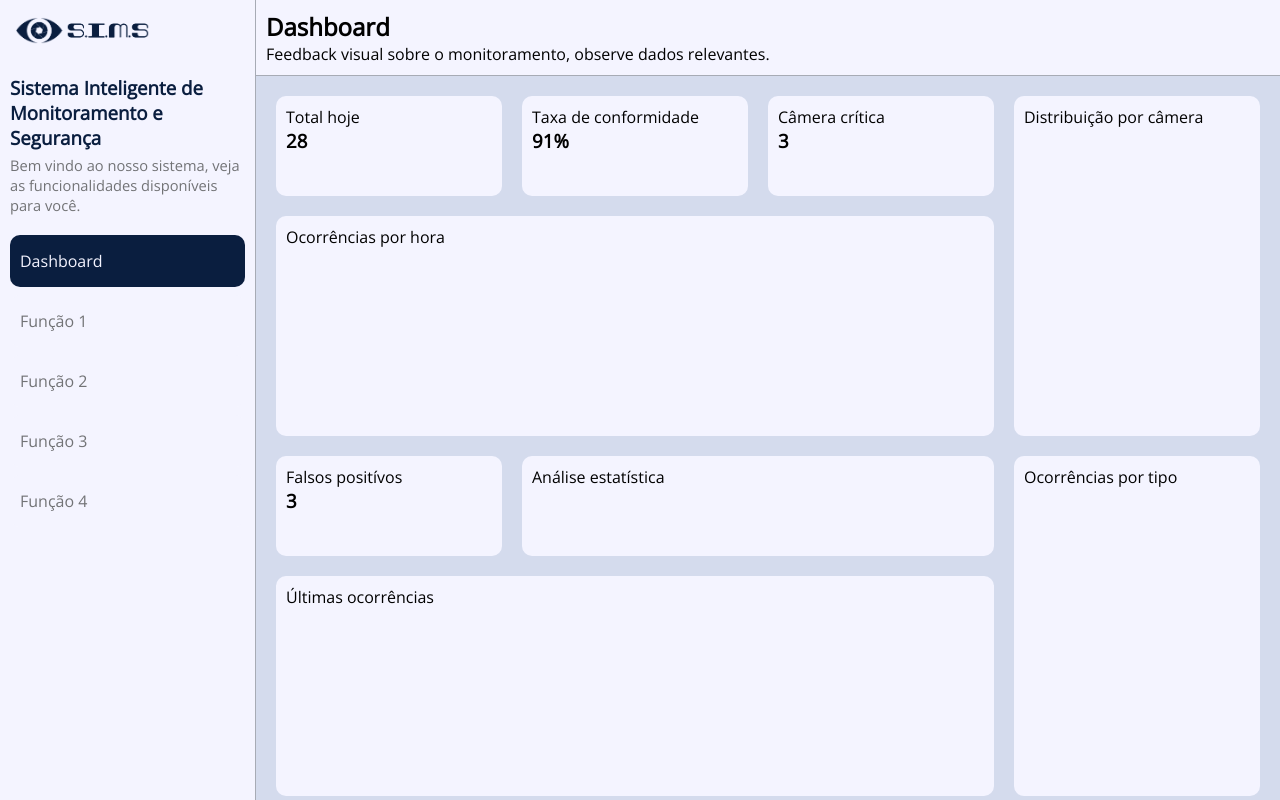
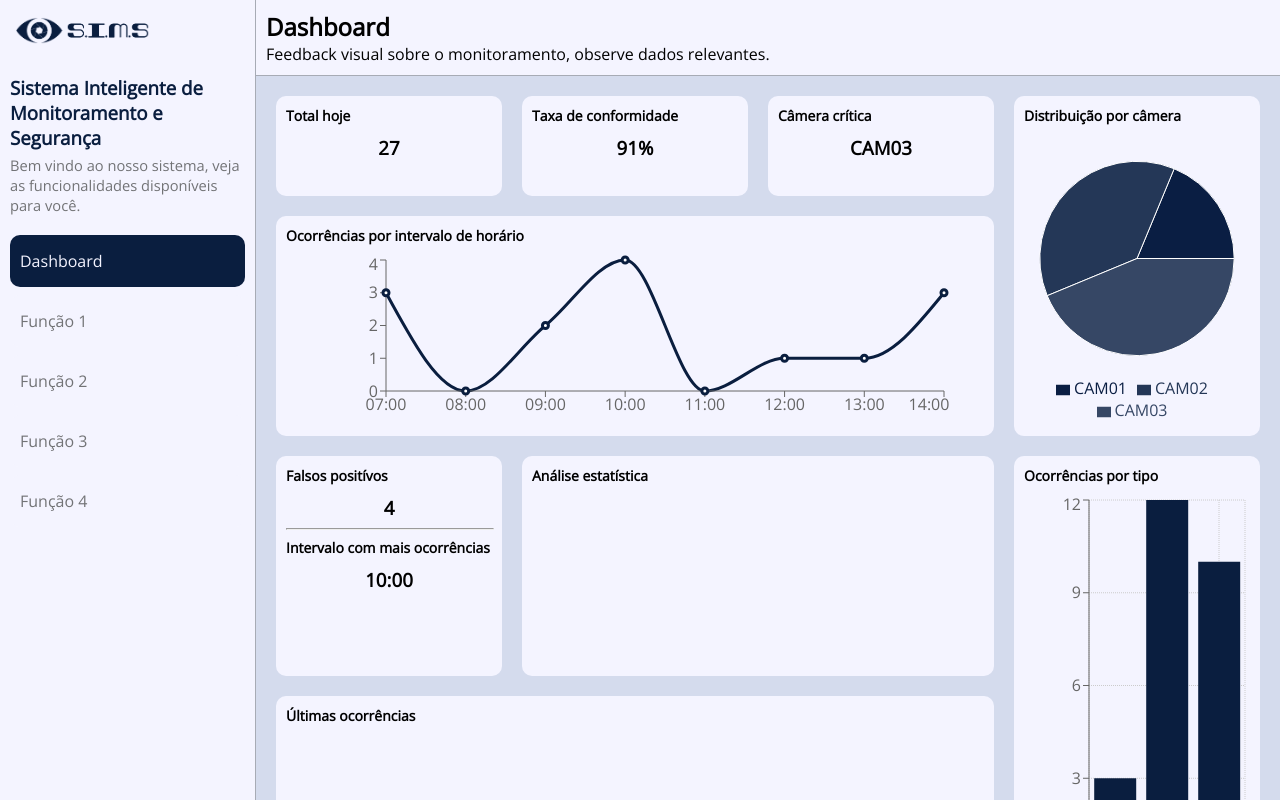
Before and after one commit to williamsdavid5/SIMS_dashborad, a React (Vite) app: page /dashboard in a window 1280 px wide. Built offline with nearby package versions, Linux system fonts and the light colour scheme.

Commit message:
adicionado gráficos na tela, ainda falta preencher as outras célular

```diff
--- a/package.json
+++ b/package.json
@@ -12,7 +12,8 @@
   "dependencies": {
     "react": "^19.2.0",
     "react-dom": "^19.2.0",
-    "react-router-dom": "^7.13.0"
+    "react-router-dom": "^7.13.0",
+    "recharts": "^3.7.0"
   },
   "devDependencies": {
     "@eslint/js": "^9.39.1",
--- a/src/App.css
+++ b/src/App.css
@@ -18,6 +18,11 @@ h1,
 h2 {
   margin: 0;
   padding: 0;
+}
+
+hr {
+  color: var(--azulDestaque);
+  width: 100%;
 }
 
 input {
--- a/src/pages/Dashboard.jsx
+++ b/src/pages/Dashboard.jsx
@@ -1,7 +1,63 @@
 import './styles/dashboard.css'
 import MenuLateral from './MenuLateral'
+import { useState } from 'react'
+
+import {
+    BarChart,
+    Bar,
+    XAxis,
+    YAxis,
+    Cell,
+    CartesianGrid,
+    Tooltip,
+    Legend,
+    ResponsiveContainer,
+    LineChart,
+    Line,
+    PieChart,
+    Pie
+} from "recharts";
 
 export default function Dashboard() {
+    const [totalHoje, setTotalHoje] = useState(27);
+    const [taxaConformidade, setTaxaConformidade] = useState(91);
+    const [cameraCritica, setCameraCritica] = useState("CAM03");
+    const [falsosPositivos, setFalsosPositivos] = useState(4);
+    const [intervaloMaisOcorrencias, setIntervaloMaisOcorrencias] = useState('10:00');
+
+    const data = [
+        { name: "Jan", valor: 40 },
+        { name: "Fev", valor: 55 },
+        { name: "Mar", valor: 78 },
+        { name: "Abr", valor: 62 }
+    ];
+
+    const ocorrenciasPorTipoData = [
+        { tipo: "Capacete", Quantidade: 3 },
+        { tipo: "Óculos", Quantidade: 12 },
+        { tipo: "Luvas", Quantidade: 10 },
+    ];
+
+    const ocorrenciasPorHoraData = [
+        { Hora: "07:00", Quantidade: 3 },
+        { Hora: "08:00", Quantidade: 0 },
+        { Hora: "09:00", Quantidade: 2 },
+        { Hora: "10:00", Quantidade: 4 },
+        { Hora: "11:00", Quantidade: 0 },
+        { Hora: "12:00", Quantidade: 1 },
+        { Hora: "13:00", Quantidade: 1 },
+        { Hora: "14:00", Quantidade: 3 },
+    ]
+
+    const distribuicaoPorCameraData = [
+        { camera: "CAM01", Quantidade: 3 },
+        { camera: "CAM02", Quantidade: 6 },
+        { camera: "CAM03", Quantidade: 7 }
+    ]
+
+    const COLORS = ["#0A1E43", "#243757", "#364765", "#4F5F79"];
+
+
     return (
         <>
             <main className="dashboardMain">
@@ -13,38 +69,91 @@ export default function Dashboard() {
                     </header>
                     <section className='blocosDash'>
                         <div className='bloco infoNumerica'>
-                            <p>Total hoje</p>
-                            <h1>28</h1>
+                            <p className='tituloBloco'>Total hoje</p>
+                            <h1>{totalHoje}</h1>
                         </div>
                         <div className='bloco infoNumerica'>
-                            <p>Taxa de conformidade</p>
-                            <h1>91%</h1>
+                            <p className='tituloBloco'>Taxa de conformidade</p>
+                            <h1>{taxaConformidade}%</h1>
                         </div>
                         <div className='bloco infoNumerica cameraCritica'>
-                            <p>Câmera crítica</p>
-                            <h1>3</h1>
+                            <p className='tituloBloco'>Câmera crítica</p>
+                            <h1>{cameraCritica}</h1>
                         </div>
                         <div className='bloco distribuicaoPorCamera'>
-                            <p>Distribuição por câmera</p>
+                            <p className='tituloBloco'>Distribuição por câmera</p>
+                            <div className='auxiliarGrafico'>
+                                <ResponsiveContainer width="100%" height="100%">
+                                    <PieChart>
+                                        <Pie
+                                            data={distribuicaoPorCameraData}
+                                            dataKey="Quantidade"
+                                            nameKey="camera"
+                                            cx="50%"
+                                            cy="50%"
+                                            outerRadius="90%"
+                                        // label
+                                        >
+                                            {distribuicaoPorCameraData.map((entry, index) => (
+                                                <Cell
+                                                    key={`cell-${index}`}
+                                                    fill={COLORS[index % COLORS.length]}
+                                                />
+                                            ))}
+                                        </Pie>
+                                        <Tooltip />
+                                        <Legend />
+                                    </PieChart>
+                                </ResponsiveContainer>
+                            </div>
                         </div>
                         <div className='bloco inforOcorrenciasHora'>
-                            <p>Ocorrências por hora</p>
+                            <p className='tituloBloco'>Ocorrências por intervalo de horário</p>
+                            <div className='auxiliarGrafico'>
+                                <ResponsiveContainer width="90%" height="100%">
+                                    <LineChart data={ocorrenciasPorHoraData}>
+                                        <XAxis dataKey="Hora" />
+                                        <YAxis />
+                                        <Tooltip />
+                                        <Line type="monotone" dataKey="Quantidade" stroke="var(--azulDestaque)" strokeWidth={3} />
+                                    </LineChart>
+                                </ResponsiveContainer>
+                            </div>
                         </div>
                         <div className='bloco falsosPositivos'>
-                            <p>Falsos positívos</p>
-                            <h1>3</h1>
+                            <p className='tituloBloco'>Falsos positívos</p>
+                            <h1>{falsosPositivos}</h1>
+                            <hr />
+                            <p className='tituloBloco'>Intervalo com mais ocorrências</p>
+                            <h1>{intervaloMaisOcorrencias}</h1>
                         </div>
                         <div className='bloco analiseEstatistica'>
-                            <p>Análise estatística</p>
+                            <p className='tituloBloco'>Análise estatística</p>
                         </div>
                         <div className='bloco ocorrenciasPorTipo'>
-                            <p>Ocorrências por tipo</p>
+                            <p className='tituloBloco'>Ocorrências por tipo</p>
+                            <div className='auxiliarGrafico'>
+                                <ResponsiveContainer width="100%" height="100%">
+                                    <BarChart data={ocorrenciasPorTipoData}>
+                                        {/* <Legend /> */}
+                                        <CartesianGrid strokeDasharray="1 1" />
+                                        <XAxis dataKey="tipo" />
+                                        <YAxis />
+                                        <Tooltip />
+                                        <Bar dataKey="Quantidade" fill="var(--azulDestaque)" />
+                                    </BarChart>
+                                </ResponsiveContainer>
+                            </div>
                         </div>
+                        {/* <div className='bloco falsosPositivos'>
+                            <p className='tituloBloco'>Horário com mais ocorrências</p>
+                            <h1>{falsosPositivos}</h1>
+                        </div> */}
                         <div className='bloco ultimasOcorrencias'>
-                            <p>Últimas ocorrências</p>
+                            <p className='tituloBloco'>Últimas ocorrências</p>
                         </div>
                         <div className='bloco historicoCompleto'>
-                            <p>Histórico completo</p>
+                            <p className='tituloBloco'>Histórico completo</p>
                         </div>
                     </section>
                 </section>
--- a/src/pages/styles/dashboard.css
+++ b/src/pages/styles/dashboard.css
@@ -50,6 +50,27 @@
     box-sizing: border-box;
     grid-column: span 1;
     grid-row: span 1;
+    display: flex;
+    flex-direction: column;
+    align-items: center;
+    /* justify-content: center; */
+}
+
+.tituloBloco {
+    font-weight: bold;
+    width: 100%;
+    margin-bottom: 10px;
+    font-size: clamp(12px, 2vw, 14px);
+}
+
+.bloco .auxiliarGrafico {
+    display: flex;
+    align-items: center;
+    justify-content: center;
+    flex: 1;
+    width: 100%;
+    height: 80%;
+    /* background-color: gray; */
 }
 
 .inforOcorrenciasHora {
@@ -64,11 +85,16 @@
 
 .analiseEstatistica {
     grid-column: span 2;
+    grid-row: span 2;
+}
+
+.falsosPositivos {
+    grid-row: span 2;
 }
 
 .ocorrenciasPorTipo {
     grid-column: span 2;
-    grid-row: span 3;
+    grid-row: span 4;
 }
 
 .ultimasOcorrencias {
@@ -138,13 +164,14 @@
 
     .blocosDash {
         grid-template-columns: repeat(auto-fill, minmax(250px, 1fr));
-        grid-auto-rows: 150px;
+        grid-auto-rows: 100px;
     }
 }
 
 @media (max-width: 600px) {
     .blocosDash {
         grid-template-columns: 1fr;
+        grid-auto-rows: 100px;
     }
 
     .inforOcorrenciasHora,
```
Also changed, not shown: src/assets/icon.png, 1 other file (tests, documents, lock files or other folders).
